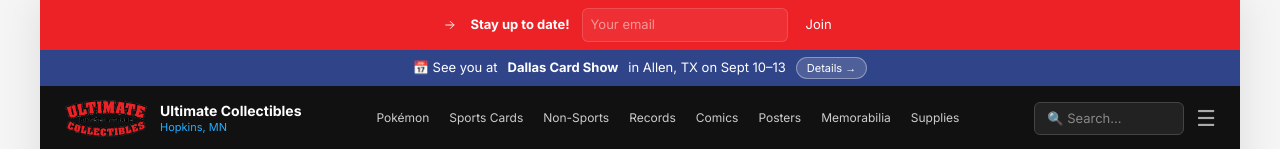
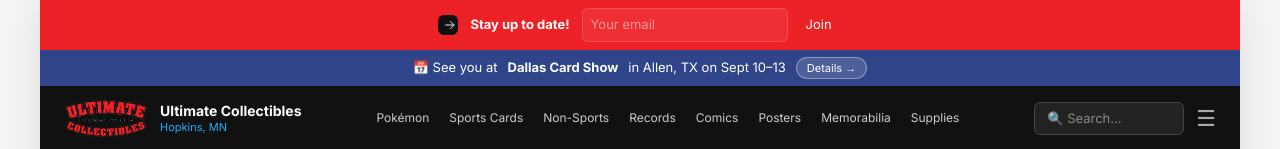
Before and after one commit to sablegg/ultimate-collectibles, a Next.js app: page / in a window 1280 px wide. Shown: the top 149 px of the page. Built offline with nearby package versions, Linux system fonts and the light colour scheme; a web font is replaced by a local one.

Commit message:
UI: make email-bar arrow background black, arrow remains white

```diff
--- a/app/globals.css
+++ b/app/globals.css
@@ -238,7 +238,7 @@ a { color: inherit; text-decoration: none; }
 .page-hero-meta .page-hero-header { color: #111; }
 
 /* Logo arrow animation (replaces small logo near the top) */
-.email-arrow { width: 20px; height: 20px; background: #ED2227; border-radius: 6px; display: flex; align-items: center; justify-content: center; flex-shrink: 0; }
+.email-arrow { width: 20px; height: 20px; background: #111; border-radius: 6px; display: flex; align-items: center; justify-content: center; flex-shrink: 0; }
 .email-arrow svg { transform-origin: center; animation: arrow-bounce 1.2s ease-in-out infinite; }
 @keyframes arrow-bounce {
   0% { transform: translateX(0); }
```
